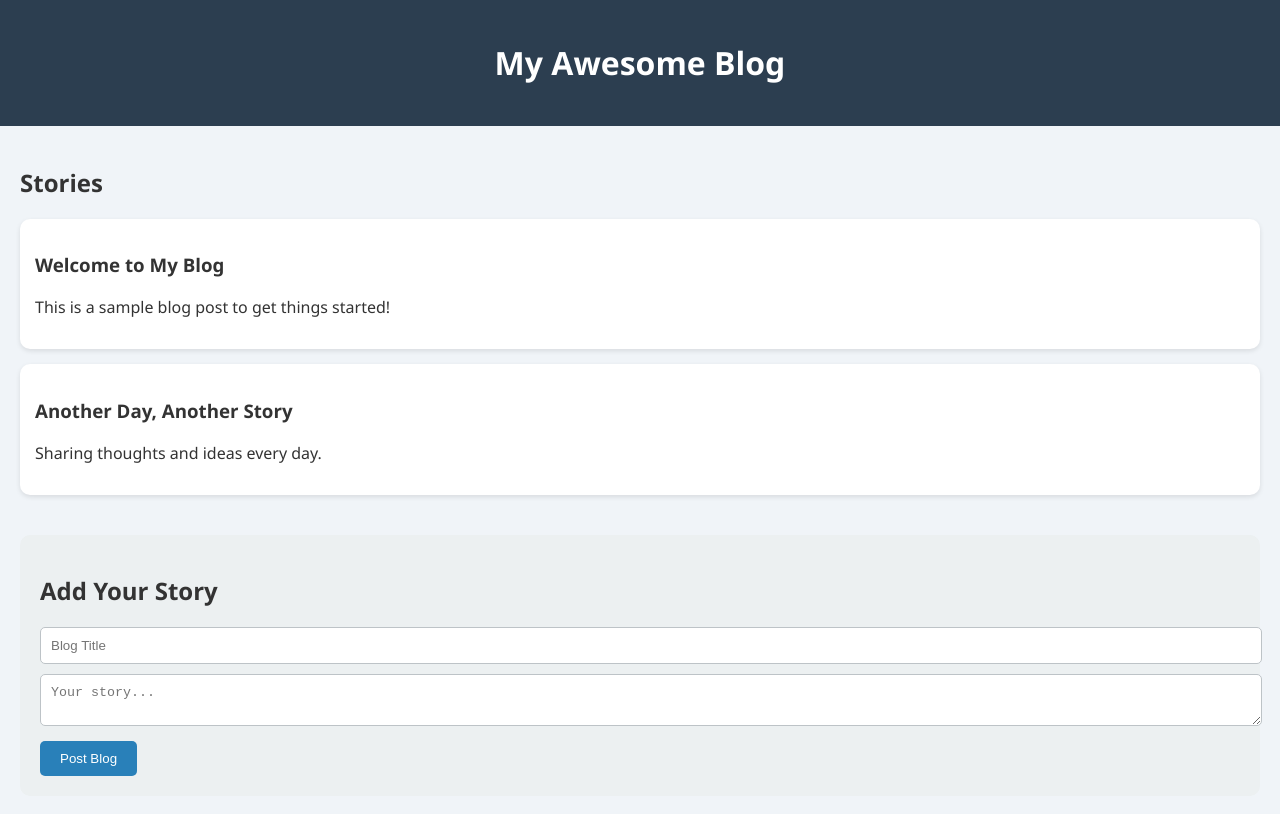
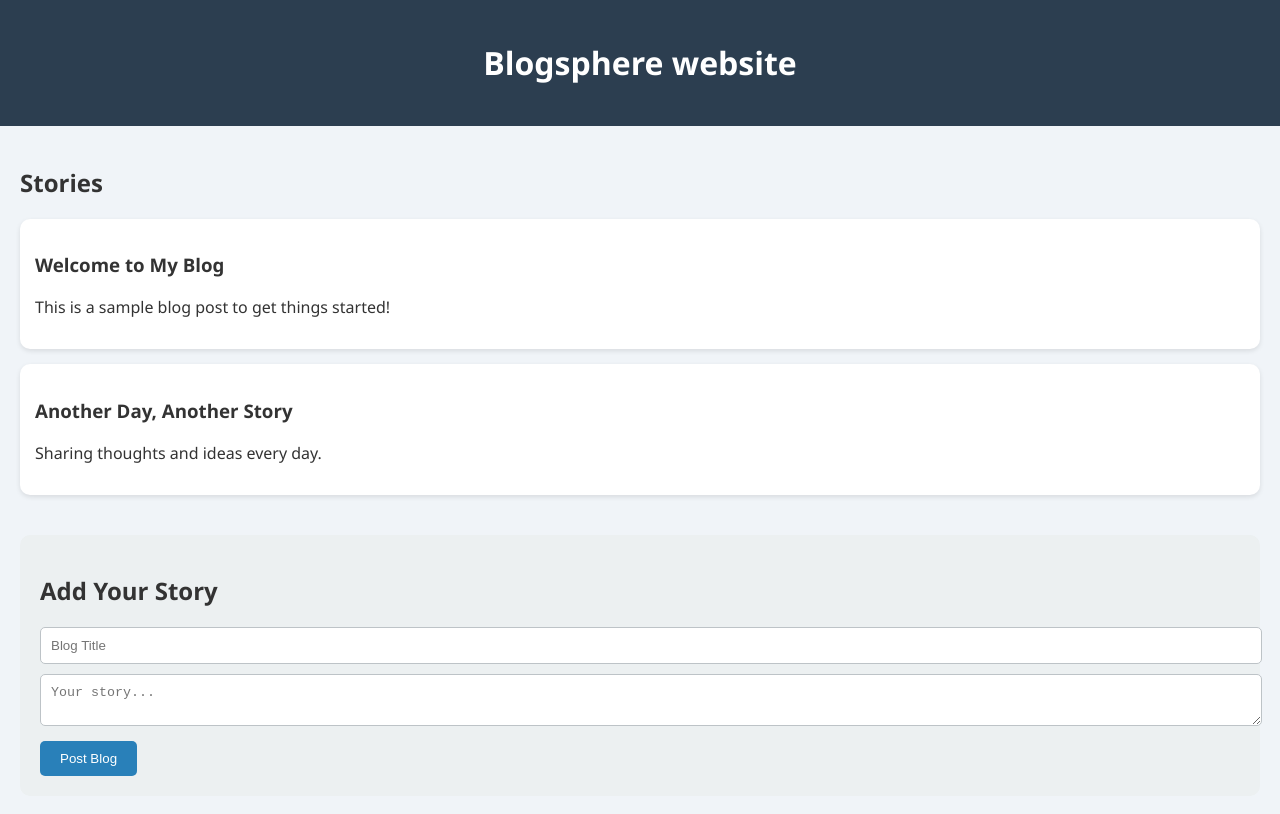
Before and after one commit to kumarshivam27december/devopsClassAssignment, a plain HTML site: page index.html in a window 1280 px wide. Drawn offline with Linux system fonts and the light colour scheme.

Commit message:
updating code

```diff
--- a/index.html
+++ b/index.html
@@ -8,7 +8,7 @@
 </head>
 <body>
   <header>
-    <h1>My Awesome Blog</h1>
+    <h1>Blogsphere website</h1>
   </header>
 
   <main>
```
